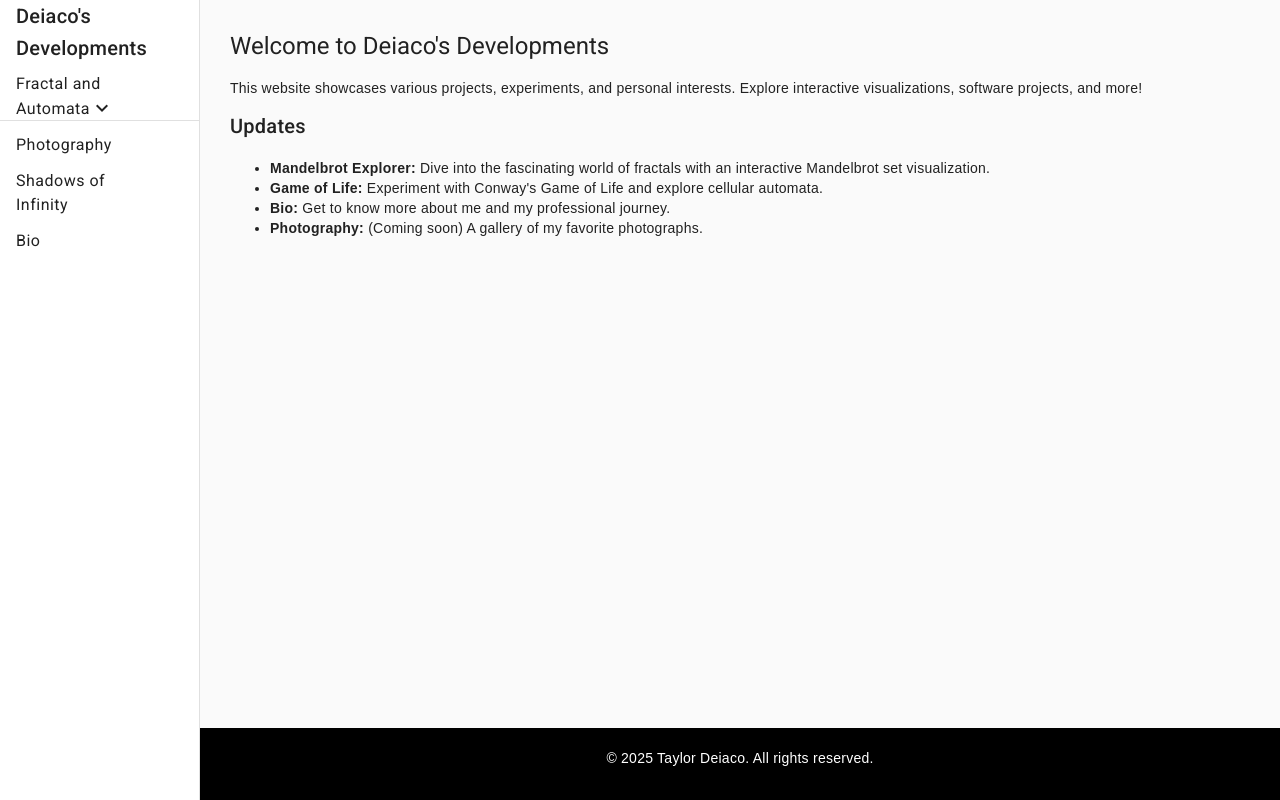
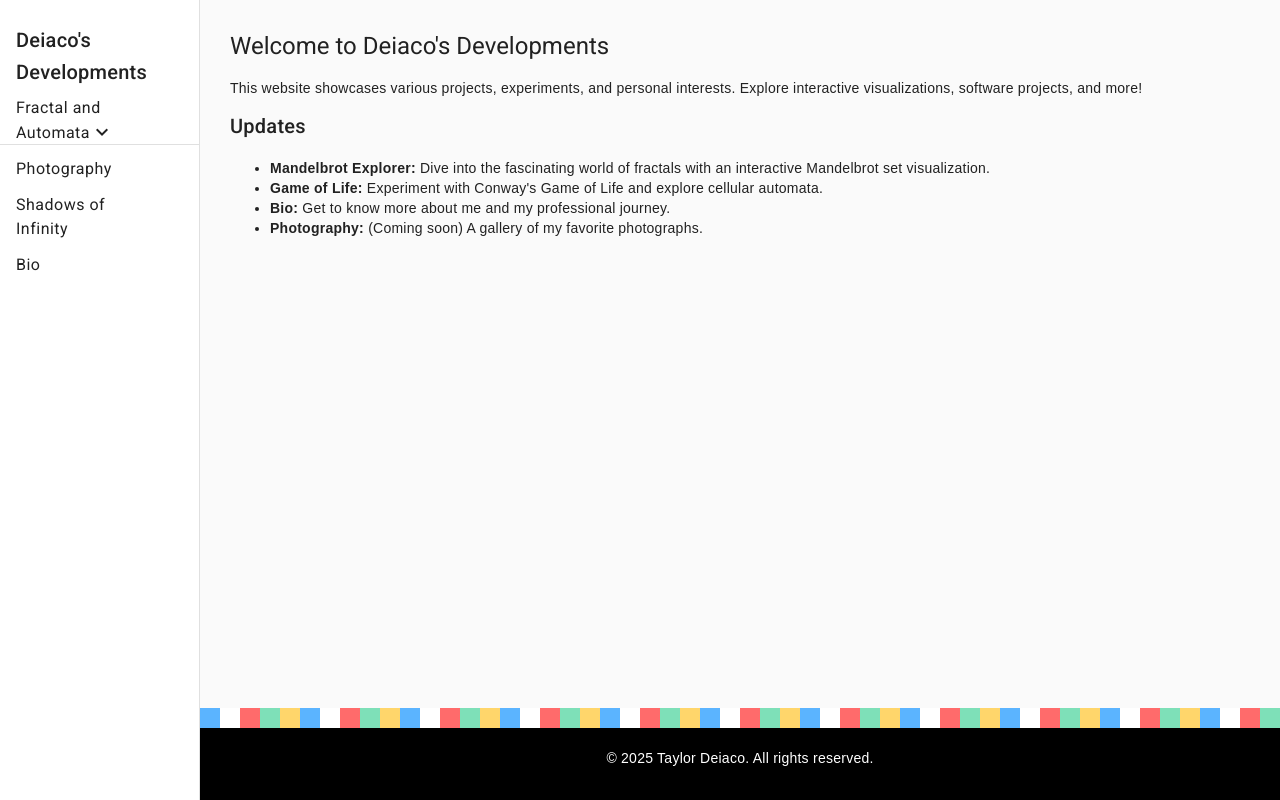
Before and after one commit to TDeiaco/deiacopersonalwebsite, an Angular app: page /home in a window 1280 px wide. Built offline with nearby package versions, Linux system fonts and the light colour scheme.

Commit message:
adds buddhist prayer flag footer

```diff
--- a/src/app/app.component.html
+++ b/src/app/app.component.html
@@ -10,6 +10,7 @@
           <router-outlet></router-outlet>
         </main>
 
+        <div class="top-color-bar" aria-hidden="true"></div>
         <footer class="app-footer">
           <p>&copy; {{ currentYear }} Taylor Deiaco. All rights reserved.</p>
         </footer>
--- a/src/app/components/navigation/navigation.component.css
+++ b/src/app/components/navigation/navigation.component.css
@@ -4,6 +4,7 @@
 
 .sidenav {
   width: 200px;
+  padding-top: 1.5rem;
 }
 
 .sidenav .mat-toolbar {
--- a/src/styles.css
+++ b/src/styles.css
@@ -82,3 +82,19 @@ a:hover{text-decoration:underline}
   .container{padding:16px}
   .card{border-radius:10px}
 }
+
+/* Top decorative bar: repeating 20px squares (blue, white, red, green, yellow) */
+.top-color-bar {
+  position: relative;
+  width: 100%;
+  height: 1.25rem; /* 20px */
+  pointer-events: none;
+  background: repeating-linear-gradient(
+    90deg,
+    #5bb4ff 0 1.25rem,
+    #ffffff 1.25rem 2.5rem,
+    #ff6b6b 2.5rem 3.75rem,
+    #7ee0b8 3.75rem 5rem,
+    #ffd66b 5rem 6.25rem
+  );
+}
```
